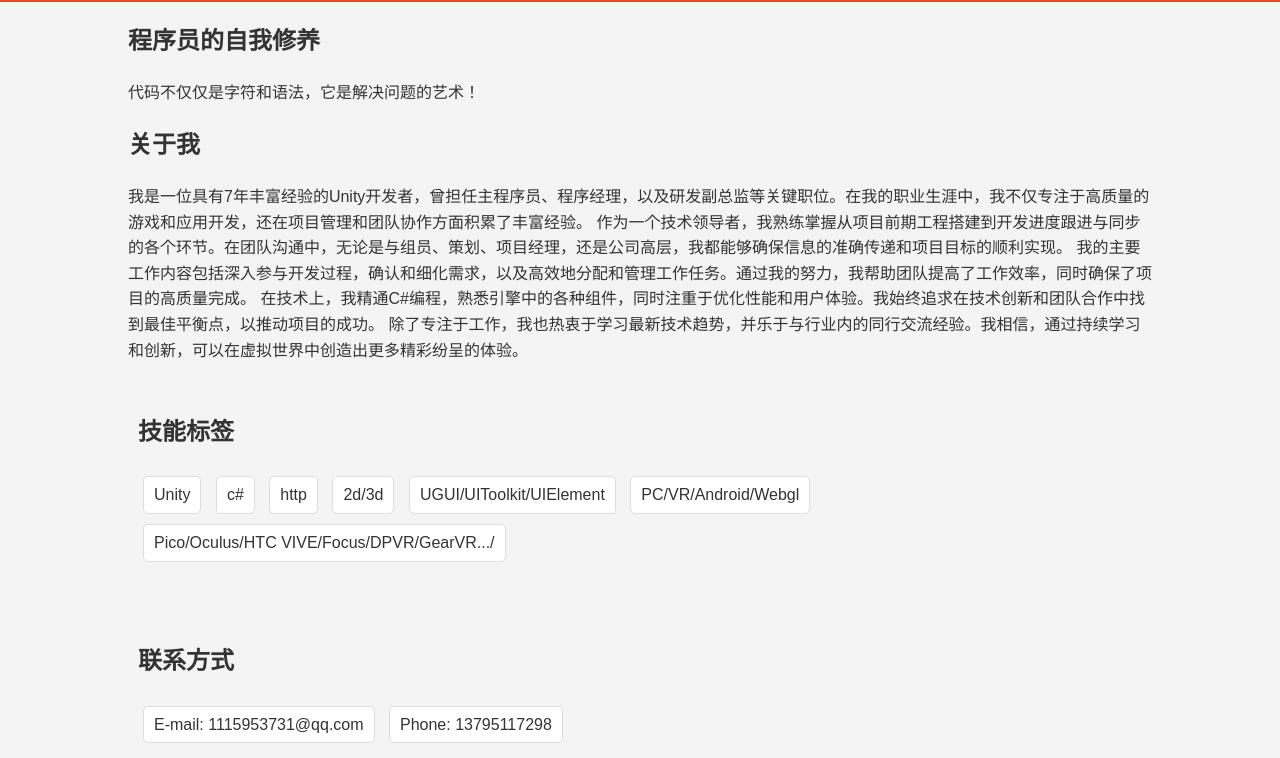
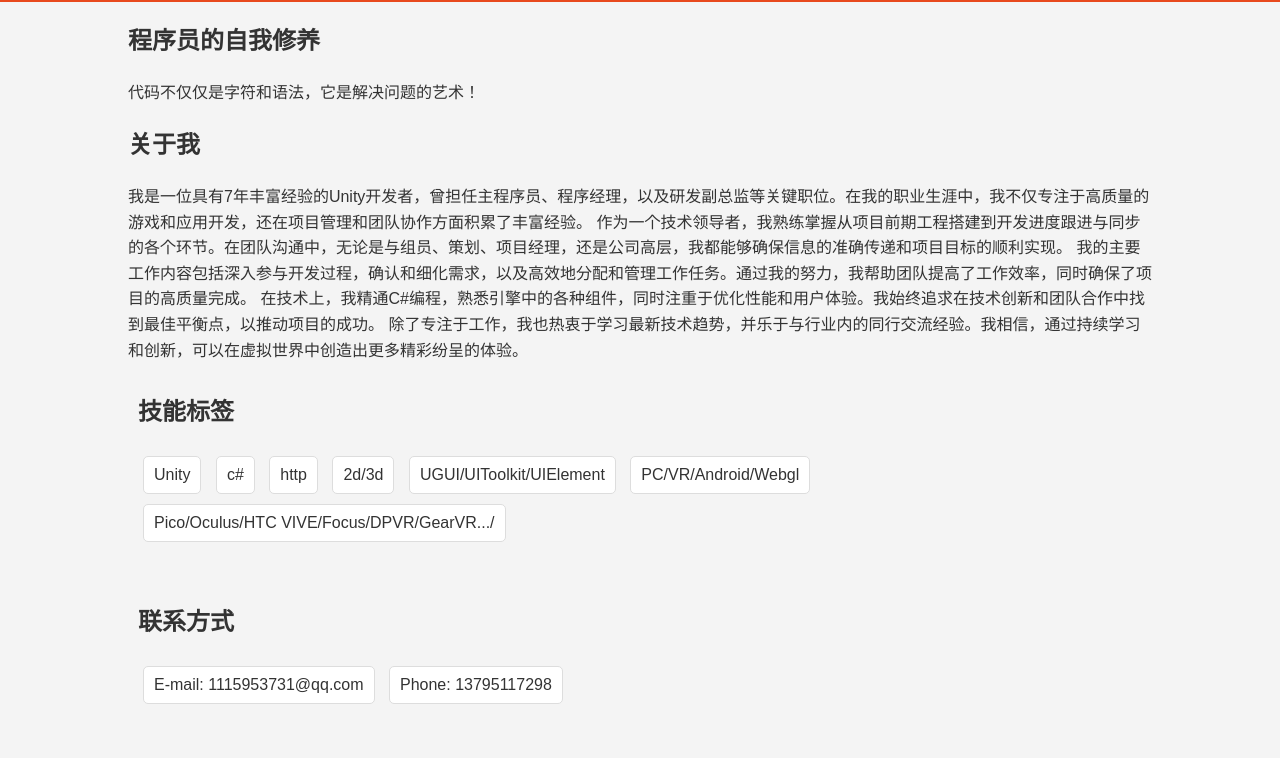
Before and after one commit to CN-PangChengLong/homepage, a plain HTML site: page index.html in a window 1280 px wide. Shown: the part 101-859 px from the top of the page. After the commit the page ends 820 px from the top, so only its background shows below. Drawn offline with Linux system fonts and the light colour scheme.

Commit message:
Update index.html

```diff
--- a/index.html
+++ b/index.html
@@ -77,7 +77,7 @@
             margin-top: 20px;
         }
 
-        .skills h3, .contact-info h3 {
+        .skills h1, .contact-info h1 {
             margin-top: 0;
         }
 
```
